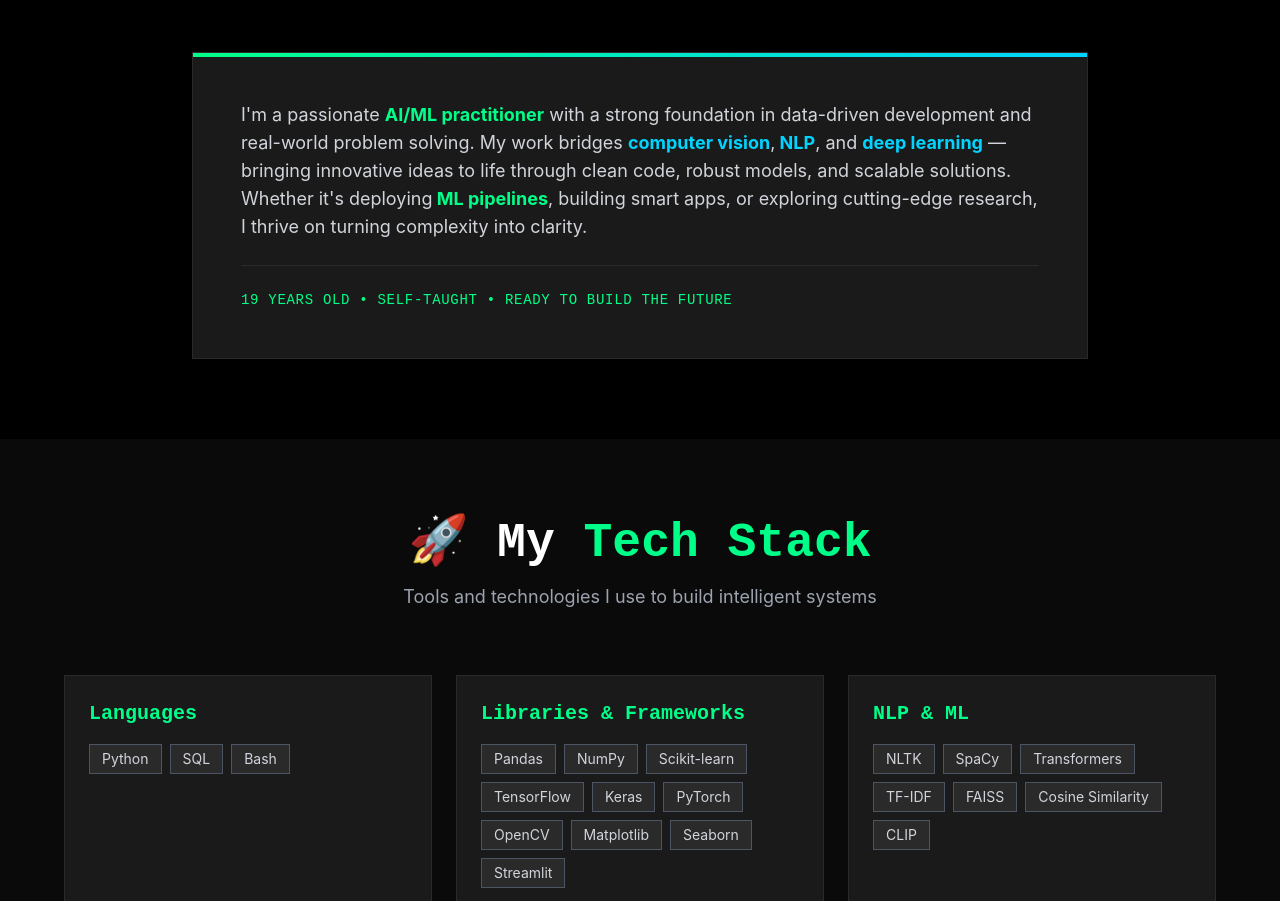
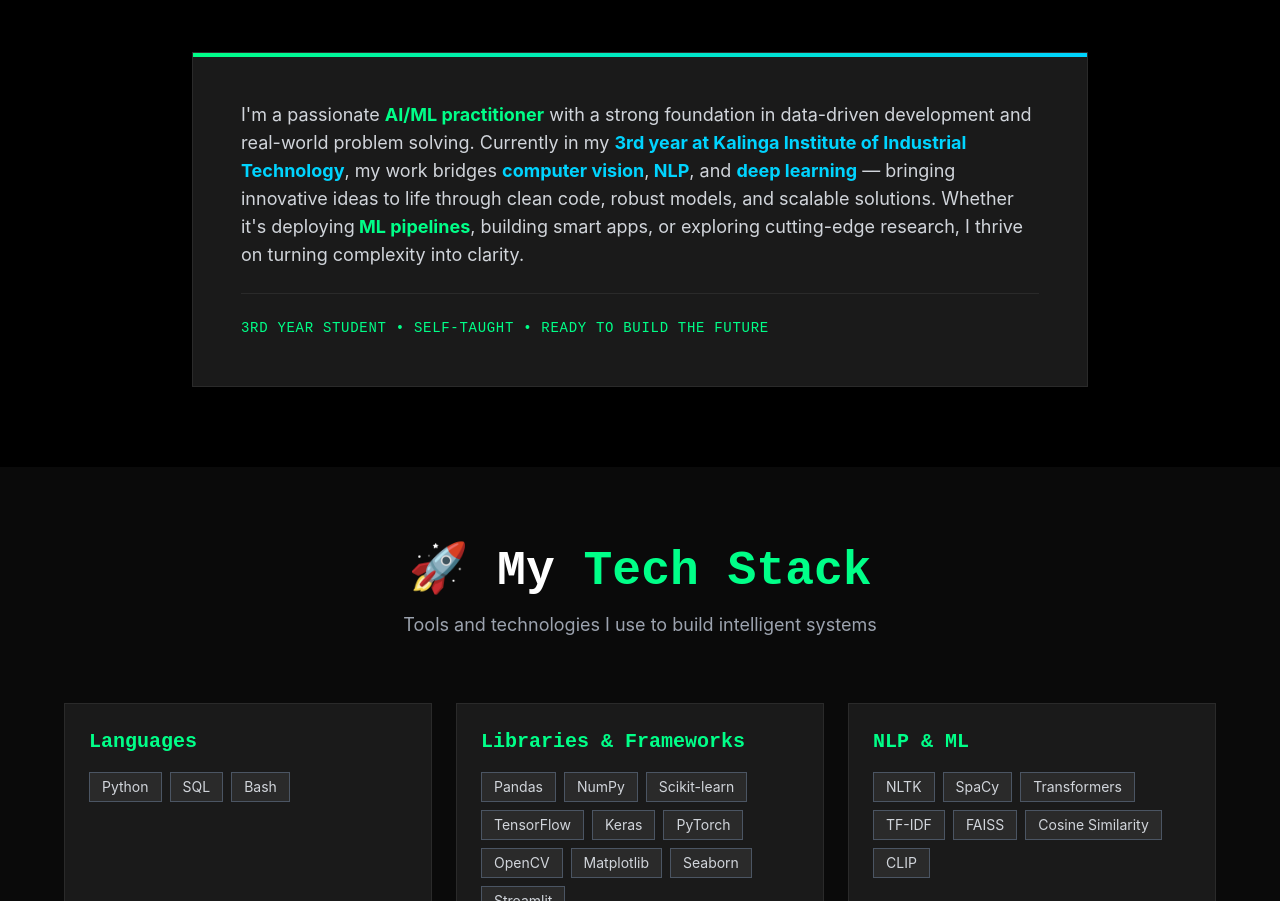
Before and after one commit to 07Codex07/portfolio, a React (Vite) app: page / in a window 1280 px wide. Shown: the part 940-1841 px from the top of the page. Built offline with nearby package versions, Linux system fonts and the light colour scheme.

Commit message:
Update name formatting and About Me section

```diff
--- a/src/components/AboutSection.tsx
+++ b/src/components/AboutSection.tsx
@@ -29,7 +29,8 @@ const AboutSection: React.FC = () => {
           <div className="space-y-6 text-gray-300 leading-relaxed">
             <p className="text-lg">
               I'm a passionate <strong className="text-neon-green">AI/ML practitioner</strong> with a strong foundation in
-              data-driven development and real-world problem solving. My work bridges <strong className="text-neon-blue">computer vision</strong>,
+              data-driven development and real-world problem solving. Currently in my <strong className="text-neon-blue">3rd year at Kalinga Institute of Industrial Technology</strong>,
+              my work bridges <strong className="text-neon-blue">computer vision</strong>,
               <strong className="text-neon-blue"> NLP</strong>, and <strong className="text-neon-blue">deep learning</strong> — bringing
               innovative ideas to life through clean code, robust models, and scalable solutions. Whether it's deploying
               <strong className="text-neon-green"> ML pipelines</strong>, building smart apps, or exploring cutting-edge research,
@@ -38,7 +39,7 @@ const AboutSection: React.FC = () => {
 
             <div className="pt-6 border-t border-light-gray">
               <p className="text-neon-green font-mono text-sm uppercase tracking-wider">
-                19 years old • Self-taught • Ready to build the future
+                3rd Year Student • Self-taught • Ready to build the future
               </p>
             </div>
           </div>
--- a/src/components/HeroSection.tsx
+++ b/src/components/HeroSection.tsx
@@ -16,8 +16,8 @@ const HeroSection: React.FC = () => {
           transition={{ duration: 1, delay: 0.2 }}
         >
           <h1 className="text-6xl md:text-8xl font-bold mb-4 font-mono">
-            <span className="text-white">Vinayak</span>
-            <span className="text-neon-green animate-glow"> Sahu</span>
+            <span className="text-white font-bold">Vinayak</span>
+            <span className="text-neon-green animate-glow font-bold"> Sahu</span>
           </h1>
         </motion.div>
 
```
